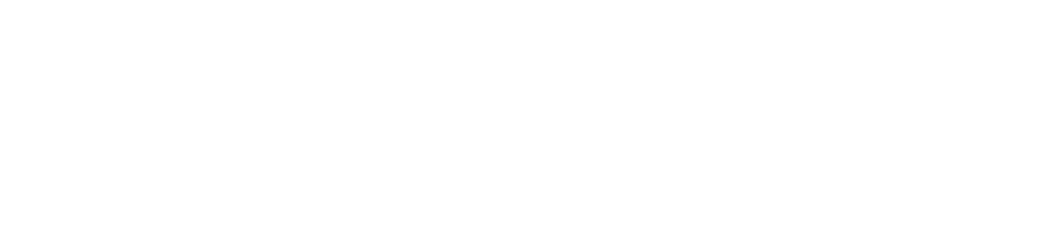
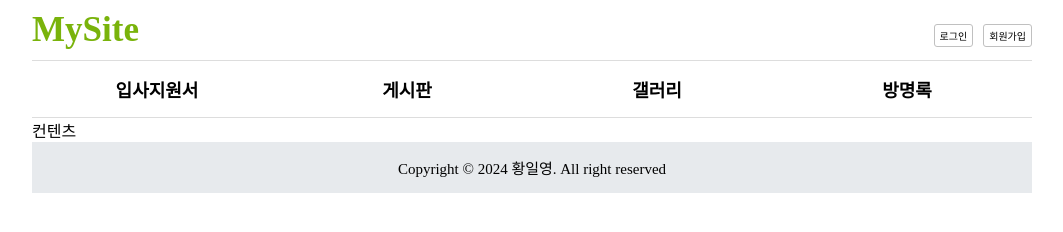
Before and after one commit to clz2024-sun/workspace_front, a plain HTML site: page css_03/views/board/list.html in a window 1280 px wide. Shown: the whole page, without its empty margins (108-1171 px from the left). Drawn offline with Linux system fonts and the light colour scheme.

Commit message:
2024-08-09

```diff
--- a/css_03/assets/css/mysite.css
+++ b/css_03/assets/css/mysite.css
@@ -13,12 +13,11 @@
 }
 
 #wrap #nav{
-    /* background-color: green; */
+    border-bottom: 1px solid #dddddd;
 }
 
 #wrap #contents {
     padding: 30px 20px;
-    background-color: red;
 }
 
 #wrap #footer {
@@ -72,10 +71,17 @@
 #contents #profile{
     float: left;
     width: 300px;
+    margin-right: 30px;
 }
 #contents #greeting-box{
     float: left;
-    border: 1px solid #000
+    font-size: 18px;
+}
+
+#contents #greeting-box .greeting{
+    margin-bottom:50px;
+    font-weight: bold;
+
 }
 
 
--- a/css_03/views/board/list.html
+++ b/css_03/views/board/list.html
@@ -0,0 +1,53 @@
+<!DOCTYPE html>
+<html lang="ko">
+<head>
+    <meta charset="UTF-8">
+    <title>게시판</title>
+    <link rel="stylesheet" href="../../assets/css/reset.css">
+    <link rel="stylesheet" href="../../assets/css/mysite.css">
+    <style>
+
+    </style>
+
+</head>
+<body>
+    <div id="wrap">
+
+        <!-- 해더 -->
+        <div id="header" class="clearfix">
+            <!-- 로고 -->
+            <h1>MySite</h1>
+
+            <!-- 로그인관련버튼 -->
+            <ul class="clearfix">
+                <li>
+                    <a href="#">로그인</a>
+                </li>
+                <li>
+                    <a href="#">회원가입</a>
+                </li>
+            </ul>
+        </div>
+        <!-- //해더 -->
+
+        <!-- 네비(상단메뉴 GNB) -->
+        <div id="nav">
+            <ul class="clearfix">
+                <li>입사지원서</li>
+                <li>게시판</li>
+                <li>갤러리</li>
+                <li>방명록</li>
+            </ul>
+        </div>
+        <!-- //네비(상단메뉴 GNB) -->
+
+        <div>컨텐츠</div>
+
+        <!-- 푸터 -->
+        <div id="footer">
+            <p>Copyright &#169; 2024 황일영. All right reserved</p>
+        </div>
+        <!-- //푸터 -->
+    </div>
+</body>
+</html>
```
Also changed, not shown: css_03/views/main/index.html (+2 -1 lines).
